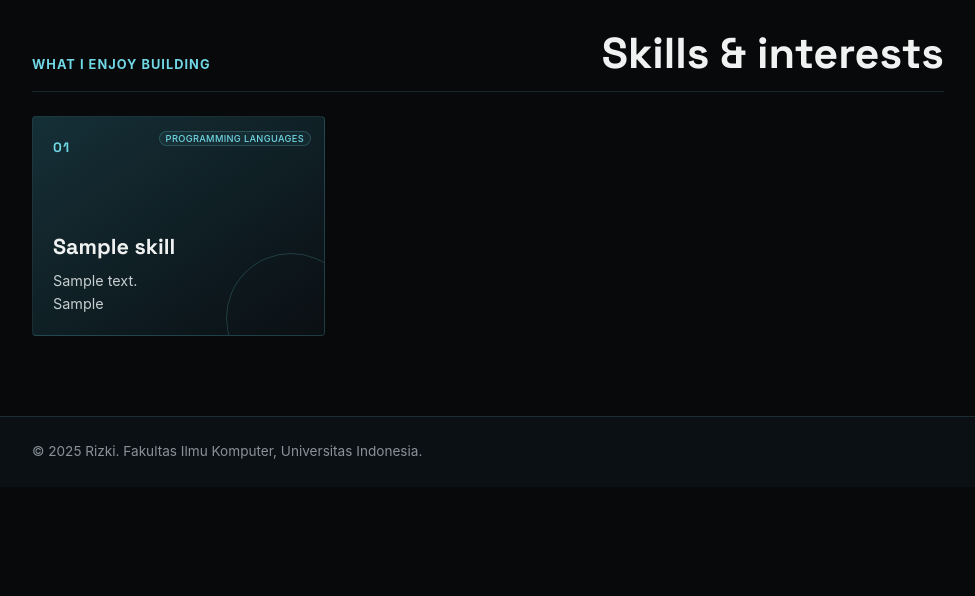
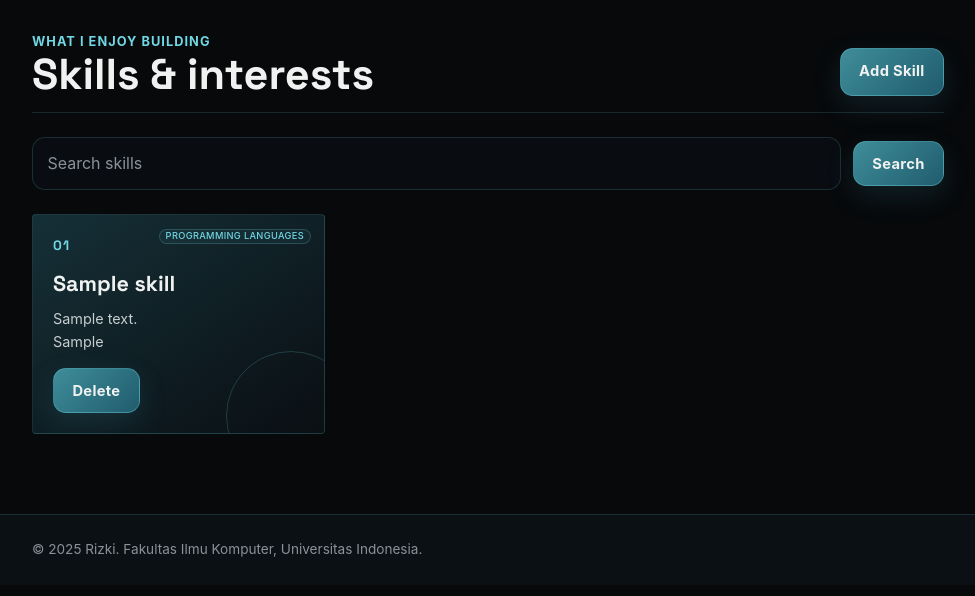
Before and after one commit to RizkiManik-W/myportofolio, a Django app: page /skills/ in a window 1280 px wide. Shown: the part 74-670 px from the top of the page, without its empty margins (152-1127 px from the left). Run offline with Django 5.2, Linux system fonts and the light colour scheme; tables that the repository leaves empty hold one stand-in row (values such as "Sample post").

Commit message:
Feat: adding, deleting and searching skills

```diff
--- a/main/urls.py
+++ b/main/urls.py
@@ -9,23 +9,13 @@ from main.views import (
     show_skills,
 )
 
-urlpatterns = [
-    path("", show_main, name="show_main"),
-    path("experience/", show_experience, name="show_experience"),
-    path("skills/", show_skills, name="show_skills"),
-    path("skills/add/", create_skill, name="create_skill"),
-    path(
-        "skills/<uuid:skill_id>/delete/",
-        delete_skill,
-        name="delete_skill",
-    ),
-    path("api/skills/", get_skills_json, name="get_skills_json"),
-]
-
 app_name = "main"
 
 urlpatterns = [
     path("", show_main, name="show_main"),
     path("experience/", show_experience, name="show_experience"),
     path("skills/", show_skills, name="show_skills"),
+    path("skills/add/", create_skill, name="create_skill"),
+    path("skills/<uuid:skill_id>/delete/", delete_skill, name="delete_skill"),
+    path("api/skills/", get_skills_json, name="get_skills_json"),
 ]
--- a/static/css/style.css
+++ b/static/css/style.css
@@ -228,6 +228,77 @@ h1, .brand {
     line-height: 1;
     overflow-wrap: anywhere;
     word-break: break-word;
+}
+
+.button,
+button.button {
+    display: inline-flex;
+    align-items: center;
+    justify-content: center;
+    gap: 0.5rem;
+    min-height: 2.8rem;
+    padding: 0.7rem 1.15rem;
+    border: 1px solid rgba(112, 215, 228, 0.3);
+    border-radius: 0.8rem;
+    background: linear-gradient(135deg, rgba(63, 141, 153, 1), rgba(32, 92, 110, 1));
+    box-shadow: 0 10px 28px rgba(63, 141, 153, 0.18);
+    color: var(--text-primary);
+    font-family: inherit;
+    font-size: 0.92rem;
+    font-weight: 700;
+    text-decoration: none;
+    letter-spacing: 0.02em;
+    cursor: pointer;
+    transition: transform 0.2s ease, box-shadow 0.2s ease, border-color 0.2s ease, filter 0.2s ease;
+}
+
+.button:hover,
+button.button:hover {
+    transform: translateY(-1px);
+    box-shadow: 0 14px 30px rgba(63, 141, 153, 0.26);
+    border-color: rgba(112, 215, 228, 0.6);
+    filter: brightness(1.04);
+}
+
+.button-secondary {
+    background: rgba(255, 255, 255, 0.02);
+    border-color: rgba(199, 206, 208, 0.22);
+    color: var(--text-secondary);
+    box-shadow: none;
+}
+
+.button-danger {
+    background: linear-gradient(135deg, rgba(185, 45, 38, 1), rgba(126, 27, 23, 1));
+    border-color: rgba(255, 124, 124, 0.45);
+    box-shadow: 0 10px 22px rgba(185, 45, 38, 0.2);
+}
+
+.project-search {
+    display: flex;
+    align-items: center;
+    gap: 0.75rem;
+    margin: 1.25rem 0 1.5rem;
+}
+
+.project-search__input {
+    flex: 1;
+    min-height: 3rem;
+    padding: 0.8rem 0.9rem;
+    border: 1px solid rgba(112, 215, 228, 0.16);
+    border-radius: 0.8rem;
+    background: rgba(11, 16, 20, 0.8);
+    color: var(--text-primary);
+    font: inherit;
+}
+
+.project-search__input::placeholder {
+    color: var(--text-muted);
+}
+
+.project-search__input:focus {
+    outline: none;
+    border-color: rgba(112, 215, 228, 0.55);
+    box-shadow: 0 0 0 4px rgba(112, 215, 228, 0.1);
 }
 
 .skills-grid {
@@ -551,6 +622,11 @@ h1, .brand {
 .skill-form {
     max-width: 700px;
     margin-top: 1.5rem;
+    padding: 2rem;
+    border: 1px solid var(--line);
+    border-radius: 1.2rem;
+    background: linear-gradient(145deg, rgba(25, 58, 67, 0.3), rgba(11, 16, 20, 0.9));
+    box-shadow: 0 18px 40px rgba(0, 0, 0, 0.2);
 }
 
 .form-group {
@@ -559,8 +635,9 @@ h1, .brand {
 
 .form-group label {
     display: block;
-    margin-bottom: 0.4rem;
+    margin-bottom: 0.5rem;
     font-weight: 700;
+    color: var(--text-primary);
 }
 
 .form-group input,
@@ -568,26 +645,33 @@ h1, .brand {
 .form-group select {
     width: 100%;
     box-sizing: border-box;
-    padding: 0.7rem;
-    border: 1px solid var(--accent);
-    border-radius: var(--radius);
+    padding: 0.8rem 0.9rem;
+    border: 1px solid rgba(112, 215, 228, 0.2);
+    border-radius: 0.8rem;
+    background: rgba(11, 16, 20, 0.7);
+    color: var(--text-primary);
     font: inherit;
 }
 
 .form-group input:focus,
 .form-group textarea:focus,
 .form-group select:focus {
-    outline: 2px solid var(--accent);
+    outline: none;
+    border-color: rgba(112, 215, 228, 0.6);
+    box-shadow: 0 0 0 4px rgba(112, 215, 228, 0.1);
+}
+
+.skill-form-actions {
+    display: flex;
+    flex-wrap: wrap;
+    gap: 0.75rem;
+    margin-top: 1.5rem;
 }
 
 .form-error {
-    color: #b42318;
+    color: #ff8b83;
     font-size: 0.85rem;
     margin-top: 0.35rem;
-}
-
-.button-danger {
-    background: #b42318;
 }
 
 /*
--- a/templates/skills.html
+++ b/templates/skills.html
@@ -26,9 +26,17 @@
         <section class="skills-section" id="skills">
             <div class="container">
                 <div class="section-heading">
-                    <p class="section-kicker">What I enjoy building</p>
-                    <h2>Skills &amp; interests</h2>
+                    <div>
+                        <p class="section-kicker">What I enjoy building</p>
+                        <h2>Skills &amp; interests</h2>
+                    </div>
+                    <a href="{% url 'main:create_skill' %}" class="button">Add Skill</a>
                 </div>
+
+                <form method="get" action="{% url 'main:show_skills' %}" class="project-search">
+                    <input type="search" name="title" value="{{ title_query }}" placeholder="Search skills" class="project-search__input">
+                    <button type="submit" class="button">Search</button>
+                </form>
 
                 <div class="skills-grid">
                     {% for skill in skills_list %}
@@ -42,9 +50,17 @@
                                     <p class="skill-proficiency">{{ skill.proficiency }}</p>
                                 {% endif %}
                             </div>
+                            <form method="post" action="{% url 'main:delete_skill' skill.id %}">
+                                {% csrf_token %}
+                                <button type="submit" class="button button-danger">Delete</button>
+                            </form>
                         </article>
                     {% empty %}
-                        <p class="empty-state">Belum ada skill yang ditambahkan.</p>
+                        {% if title_query %}
+                            <p class="empty-state">No skills found with that name.</p>
+                        {% else %}
+                            <p class="empty-state">Belum ada skill yang ditambahkan.</p>
+                        {% endif %}
                     {% endfor %}
                 </div>
             </div>
```
Also changed, not shown: templates/skills_form.html (+6 -1 lines).
